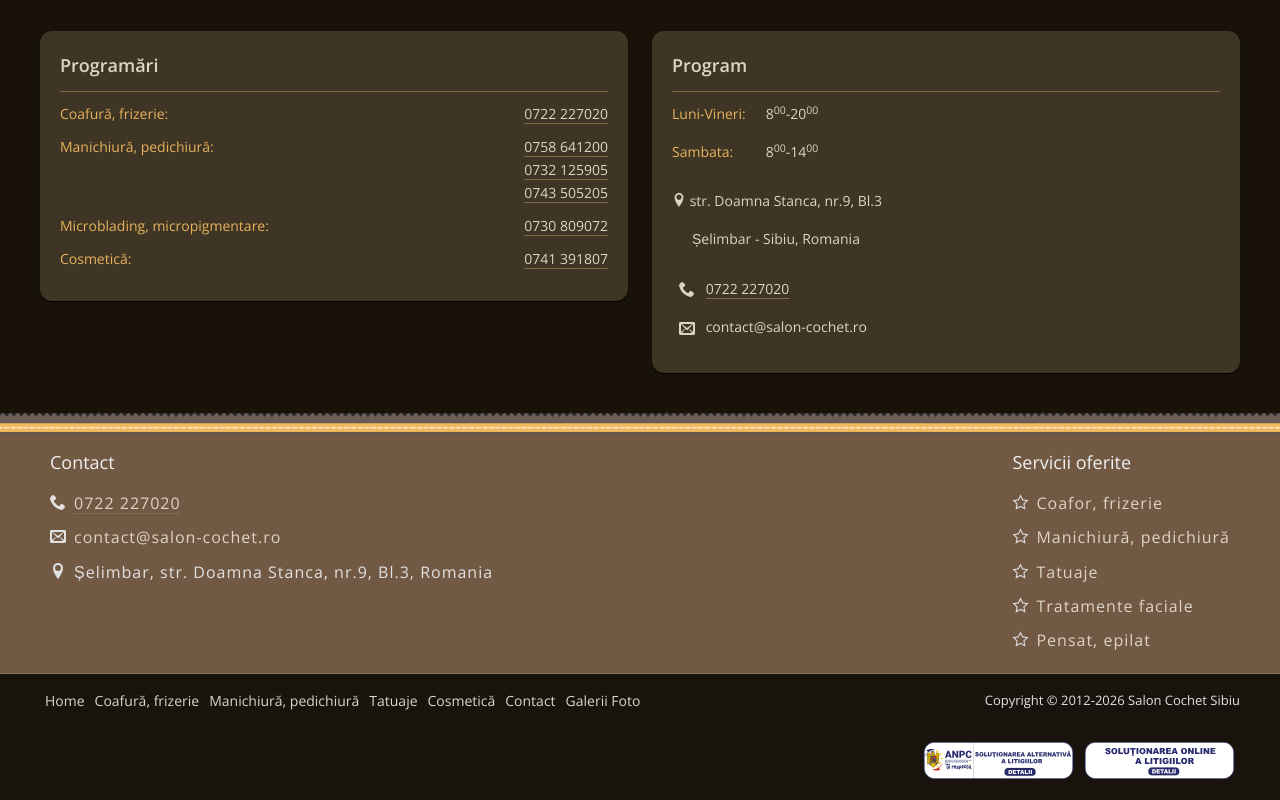
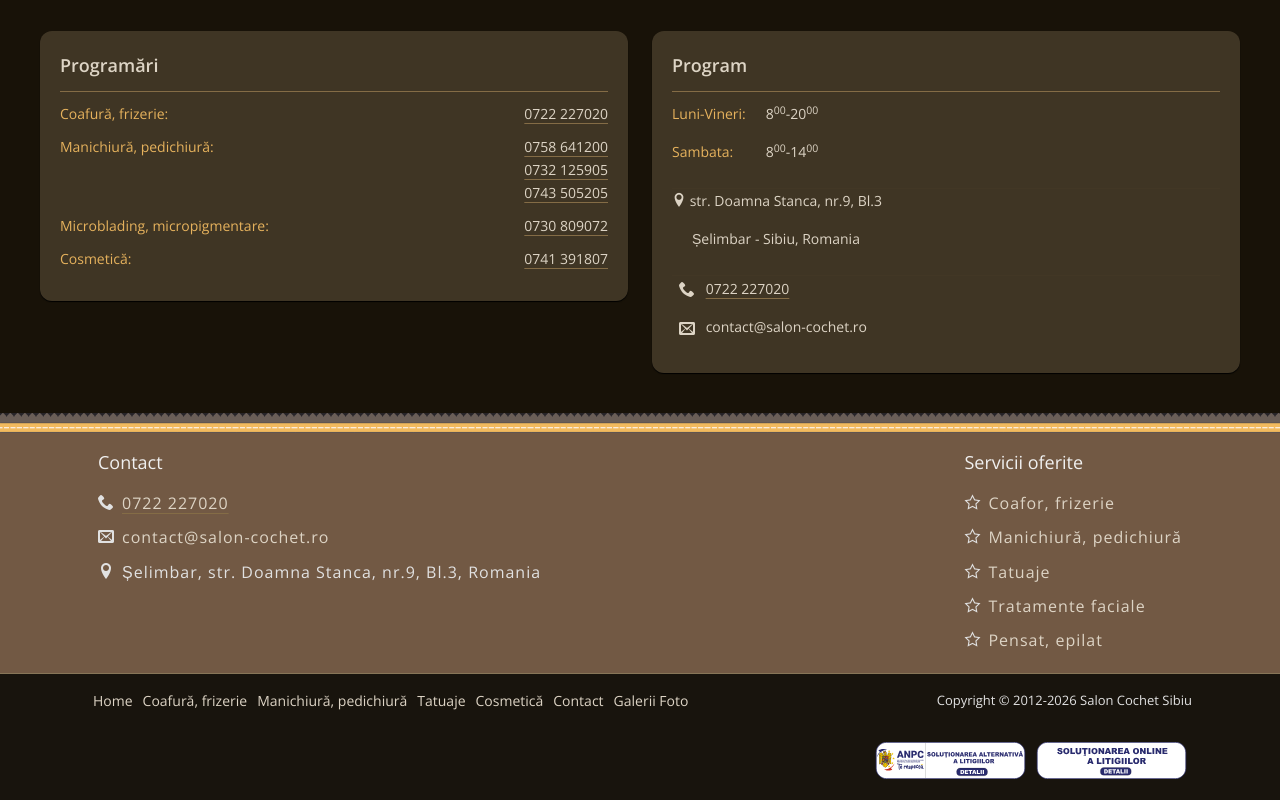
Before and after one commit to corina-gratiela/cochet-react, a React (Vite) app: page /contact in a window 1280 px wide. Shown: the part 937-1737 px from the top of the page. Built offline with nearby package versions, Linux system fonts and the light colour scheme.

Commit message:
No photo instead of video

```diff
--- a/src/pages/HomePage.tsx
+++ b/src/pages/HomePage.tsx
@@ -32,7 +32,6 @@ export default function HomePage() {
           </p>
         </div>
         <div className="home-hero__media">
-          <img className="home-hero__photo" src={import.meta.env.BASE_URL + 'images/galerie/salon/salon1.jpg'} alt="Interiorul Salon Cochet Sibiu" width="700" height="450" />
           <div className="video-container home-video">
             <VideoPlayer src={import.meta.env.BASE_URL + 'video/cochet-aniversar.mp4'} />
           </div>
--- a/src/styles/components/_footer.scss
+++ b/src/styles/components/_footer.scss
@@ -10,6 +10,15 @@
 }
 
 .site-footer .wrapper {
+	padding-inline: 16px;
+
+	@include breakpoint(tablet-up) {
+		padding-inline: 32px;
+	}
+	@include breakpoint(desktop-up) {
+		padding-inline: 48px;
+	}
+
 	display: block;
 	@include justify-content(space-between);
 
--- a/src/styles/pages/home.scss
+++ b/src/styles/pages/home.scss
@@ -121,20 +121,14 @@
   padding: 20px 0 0;
 }
 .home-hero__media {
+  display: none;
   min-width: 0;
   background: #181208;
   @include breakpoint(tablet-up) {
+    display: block;
     margin: 20px 20px 20px 0;
     border-radius: 12px;
     overflow: hidden;
-  }
-}
-.home-hero__photo {
-  display: block;
-  width: 100%;
-  height: auto;
-  @include breakpoint(tablet-up) {
-    display: none;
   }
 }
 .home-video {
```
